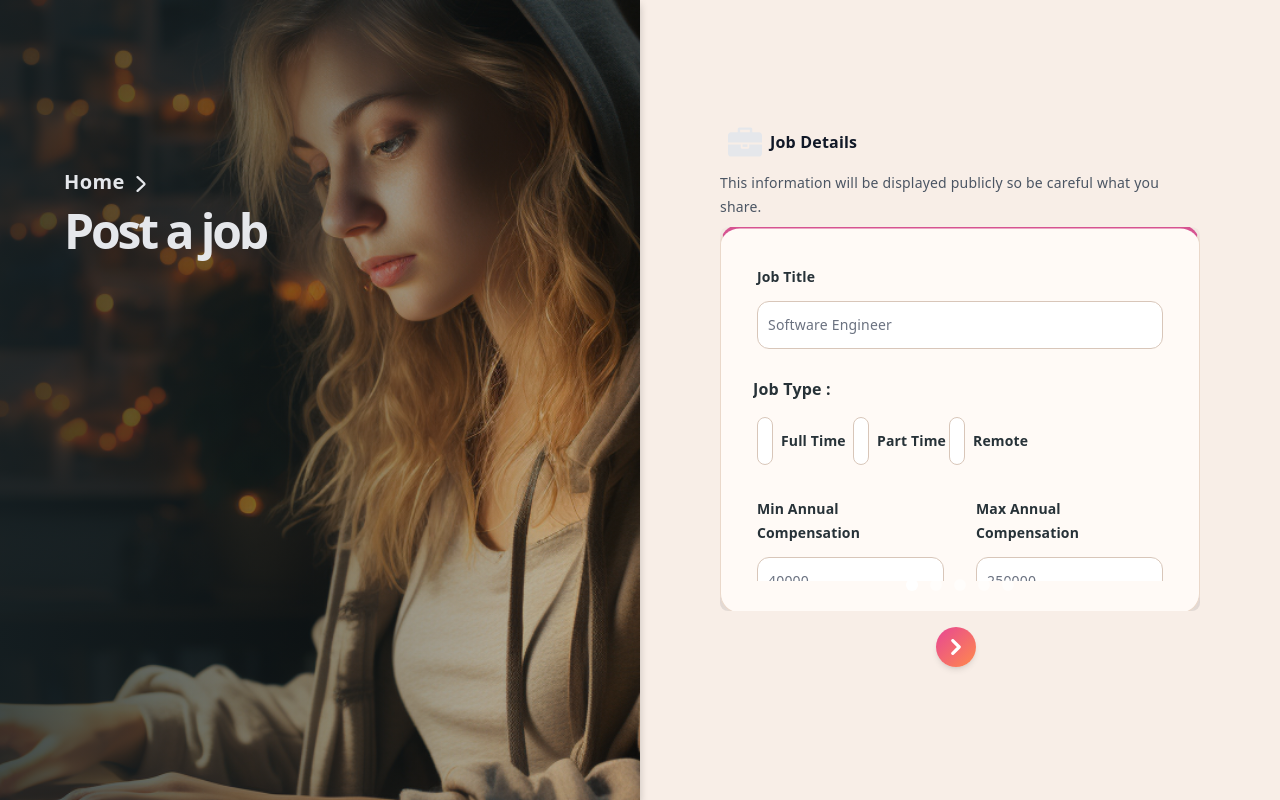
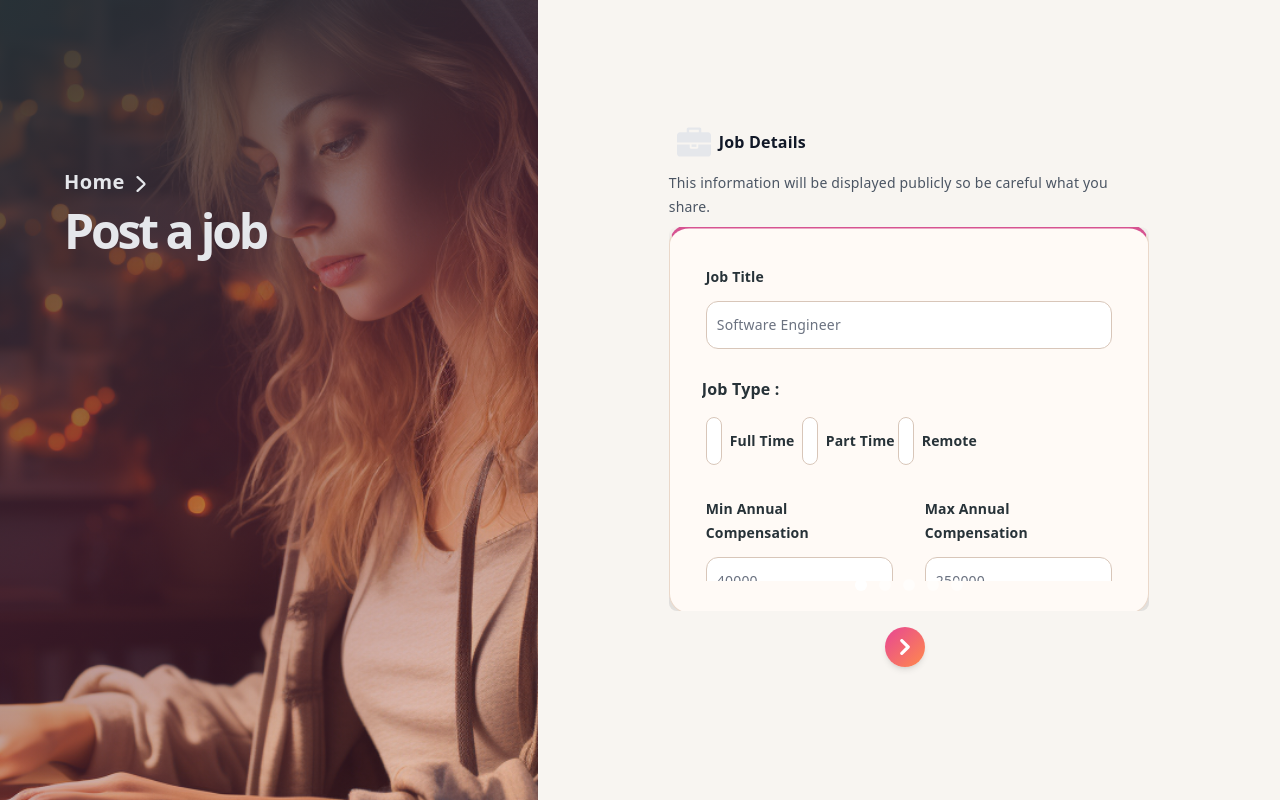
Before and after one commit to nicholasT27/portfolio_next_job, a SvelteKit app: page /job/new in a window 1280 px wide. Built offline with nearby package versions, Linux system fonts and the light colour scheme; no server answers.

Commit message:
Recompose form page layouts

```diff
--- a/src/routes/job/[slug]/update/+page.svelte
+++ b/src/routes/job/[slug]/update/+page.svelte
@@ -1597,4 +1597,12 @@
 	:global(.carousel-indicator button) { border-radius: 999px; }
 	:global(.carousel-item h2) { font-size: 1.7rem !important; font-weight: 900 !important; letter-spacing: -.055em; }
 	:global(.carousel-item label) { font-weight: 800 !important; letter-spacing: .01em; }
+	/* Full-page visual composition; the original job values, upload controls, carousel steps, and update handler are unchanged. */
+	:global(#flip-card) { width: 42% !important; overflow: hidden; }
+	:global(.formDivision) { width: 58% !important; padding: clamp(1.5rem, 4vw, 4.5rem) !important; background: #f8f5f1 !important; }
+	:global(.flip-card-front::after) { background: linear-gradient(145deg, rgb(39 50 56 / 94%), rgb(103 46 72 / 55%), rgb(214 83 145 / 14%)) !important; }
+	:global(.flip-card-carousel-form-division), :global(.formDivision > form) { width: min(100%, 46rem) !important; }
+	:global(.carousel-item > div) { max-width: 42rem; margin: auto; }
+	:global(.carousel-indicators), :global(.carousel-indicator) { gap: .45rem; }
+	@media (max-width: 767px) { :global(#flip-card), :global(.formDivision) { width: 100% !important; } :global(.formDivision) { padding: 1rem !important; } }
 </style>
--- a/src/routes/job/new/+page.svelte
+++ b/src/routes/job/new/+page.svelte
@@ -1560,4 +1560,12 @@
 	:global(.carousel-indicator button) { border-radius: 999px; }
 	:global(.carousel-item h2) { font-size: 1.7rem !important; font-weight: 900 !important; letter-spacing: -.055em; }
 	:global(.carousel-item label) { font-weight: 800 !important; letter-spacing: .01em; }
+	/* Full-page visual composition; the form fields, carousel steps, and submit handler are unchanged. */
+	:global(#flip-card) { width: 42% !important; overflow: hidden; }
+	:global(.formDivision) { width: 58% !important; padding: clamp(1.5rem, 4vw, 4.5rem) !important; background: #f8f5f1 !important; }
+	:global(.flip-card-front::after) { background: linear-gradient(145deg, rgb(39 50 56 / 94%), rgb(103 46 72 / 55%), rgb(214 83 145 / 14%)) !important; }
+	:global(.flip-card-carousel-form-division), :global(.formDivision > form) { width: min(100%, 46rem) !important; }
+	:global(.carousel-item > div) { max-width: 42rem; margin: auto; }
+	:global(.carousel-indicators), :global(.carousel-indicator) { gap: .45rem; }
+	@media (max-width: 767px) { :global(#flip-card), :global(.formDivision) { width: 100% !important; } :global(.formDivision) { padding: 1rem !important; } }
 </style>
--- a/src/routes/login/+page.css
+++ b/src/routes/login/+page.css
@@ -93,6 +93,11 @@
 .flip-card-front a { font-weight: 800; letter-spacing: .02em; }
 .flip-card-back h2, .formDivision h2 { color: #273238 !important; letter-spacing: -.045em; }
 
+/* Recompose the existing login form into an editorial two-panel page. */
+#flip-card { width: 42% !important; overflow: hidden; }
+.formDivision { width: 58% !important; padding: clamp(1.5rem, 4vw, 4.5rem) !important; }
+.formDivision > div { width: min(100%, 31rem); }
+
 @media (min-width: 768px) {
 	.formDivision {
 		border-left: 1px solid #e8e0d7;
@@ -100,6 +105,11 @@
 }
 
 @media (max-width: 767px) {
+	#flip-card,
+	.formDivision { width: 100% !important; }
+
+	.formDivision { padding: 1rem !important; }
+
 	.flip-card-back > div > div {
 		margin-top: 5.5rem !important;
 	}
--- a/src/routes/sign-up/+page.css
+++ b/src/routes/sign-up/+page.css
@@ -16,6 +16,16 @@
 .flip-card-front a { font-weight: 800; letter-spacing: .02em; }
 .flip-card-back-form h2 { color: #273238 !important; letter-spacing: -.045em; }
 
+/* Recompose the existing sign-up form into an editorial two-panel page. */
+#flip-card { width: 42% !important; overflow: hidden; }
+.formDivision { width: 58% !important; padding: clamp(1.5rem, 4vw, 4.5rem) !important; }
+.formDivision > div { width: min(100%, 34rem); }
+
+@media (max-width: 767px) {
+    #flip-card, .formDivision { width: 100% !important; }
+    .formDivision { padding: 1rem !important; }
+}
+
 @media (min-width: 350px) and (max-width: 400px) {
     .flip-card-back-form {
         margin-top: 50px;
```
